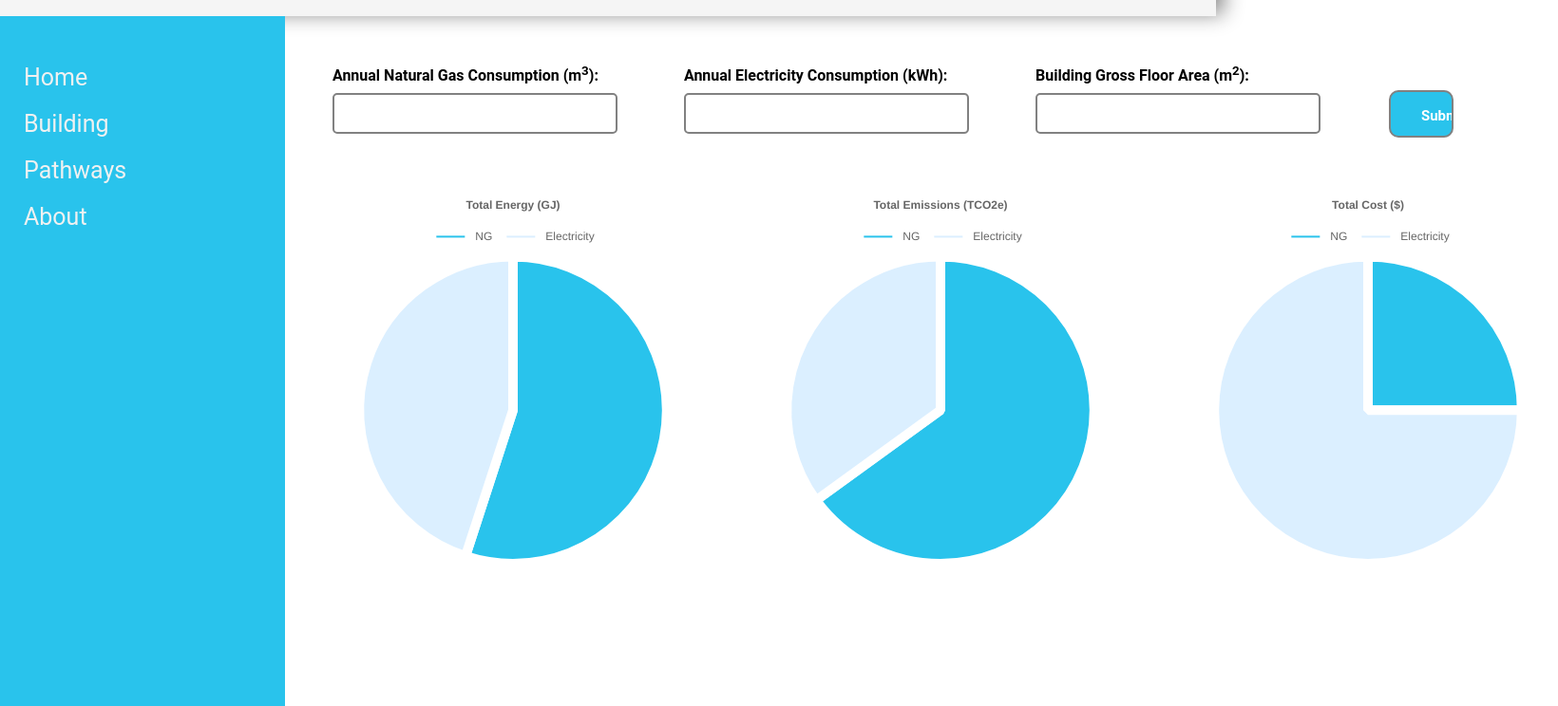
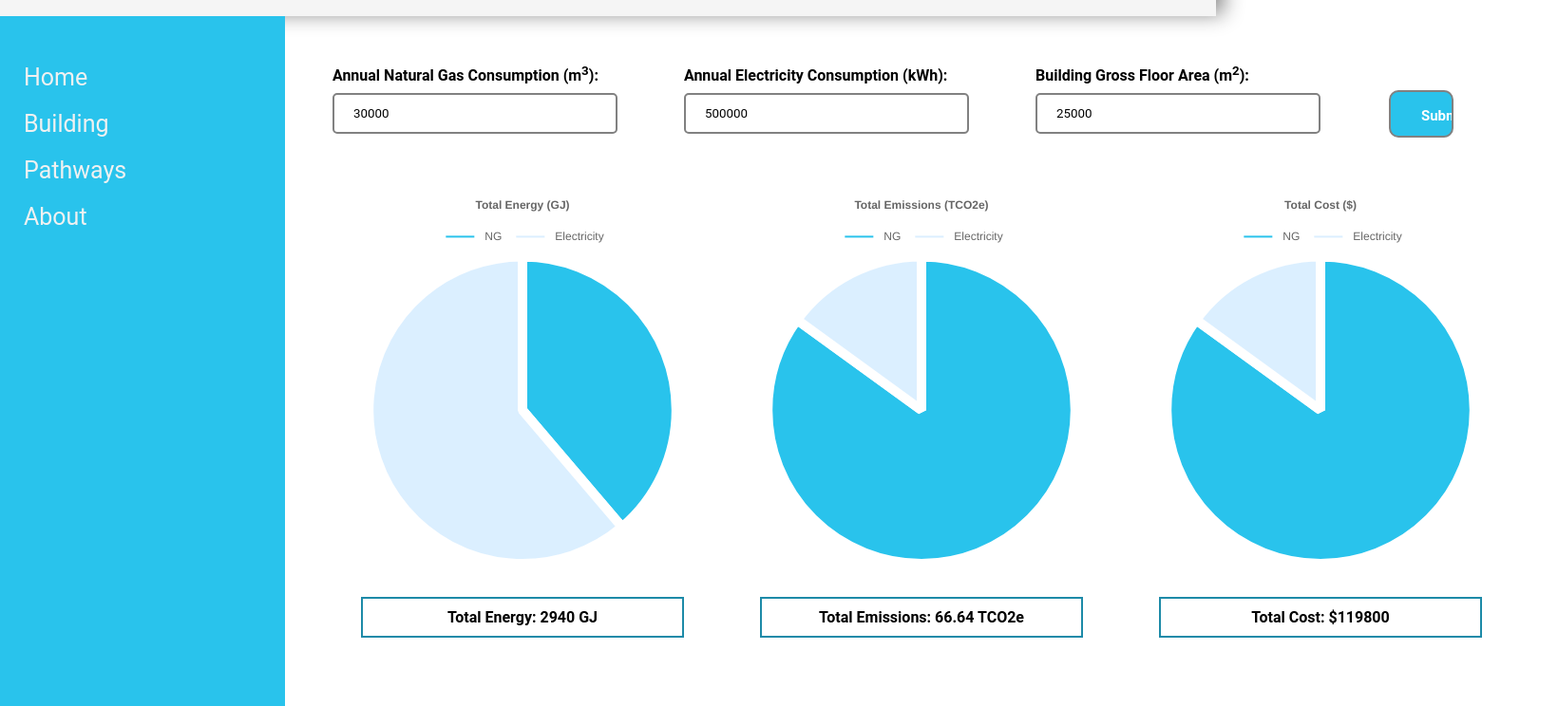
Before and after one commit to HHAhuange/hha-energy-app, a plain HTML site: page pages/building.html in a window 1280 px wide. Shown: the part 56-800 px from the top of the page at 95% size, 1640 px wide, since content can reach past the window. Drawn offline with nearby package versions, Linux system fonts and the light colour scheme.

Commit message:
Complete pie chart functionality with calculations

```diff
--- a/pages/building.html
+++ b/pages/building.html
@@ -9,7 +9,7 @@
     <script src="./building.js" defer></script>
     <script src="https://cdnjs.cloudflare.com/ajax/libs/Chart.js/2.9.4/Chart.js"></script>
 </head>
-    <body>
+    <body onload="updateChart()">
 
         <div class = "header">
 
@@ -30,7 +30,7 @@
 
                 <form name="gas-consumption" action="" method="GET">
                     Annual Natural Gas Consumption (m<sup>3</sup>): <br>
-                    <input id ="gas" name="gas" type="text" value="" oninput="storeValue(this)">
+                    <input id ="gas" name="gas" type="text" value="30000" oninput="storeValue(this)">
                 </form>
             </div>
 
@@ -38,7 +38,7 @@
 
                 <form name="elec-consumption" action="" method="GET">
                     Annual Electricity Consumption (kWh)<sup></sup>: <br>
-                    <input id ="elec" name="elec" type="text" value="" oninput="storeValue(this)">
+                    <input id ="elec" name="elec" type="text" value="500000" oninput="storeValue(this)">
                 </form>
             </div>
 
@@ -46,7 +46,7 @@
 
                 <form name="building-area" action="" method="GET">
                     Building Gross Floor Area (m<sup>2</sup>): <br>
-                    <input id ="area" name="area" type="text" value="" oninput="storeValue(this)">
+                    <input id ="area" name="area" type="text" value="25000" oninput="storeValue(this)">
                 </form>
             </div>
 
@@ -56,12 +56,18 @@
 
         <div class = pie-charts>
 
-            <canvas id="energy" style="width:100%;max-width:400px"></canvas>
-
-            <canvas id= "emissions" style="width:100%;max-width:400px"></canvas>
-
-            <canvas id= "costs" style="width:100%;max-width:400px"></canvas>
-
+            <div>
+            <canvas id="energyChart" style="width:400px"></canvas>
+            <p id = total-energy>Total Energy: </p>
+            </div>
+            <div>
+            <canvas id= "emissionsChart" style="width:400px"></canvas>
+            <p id = total-emissions>Total Emissions: </p>
+            </div>
+            <div>
+            <canvas id= "costsChart" style="width:400px"></canvas>
+            <p id = total-cost>Total Cost: </p>
+        </div>
         </div>
 
     </body>
--- a/pages/building.js
+++ b/pages/building.js
@@ -1,85 +1,122 @@
-let gasConsumption = 0;
-let elecConsumption = 0;
-let buildingArea = 0;
+//Initial values - as set in HTML element value
+var gasConsumption = document.getElementById('gas').value;
+var elecConsumption = document.getElementById('elec').value;
+var buildingArea = document.getElementById('area').value;
 
-var xValues = ["NG", "Electricity"];
-var yValues = [55, 45];
-var yValues2 = [65, 35];
-var yValues3 = [25, 75];
+//Constants for calculations
+const A = 0.001888, B = 0.00002, C = 0.038, D = 0.0036, E = 0.16, F = 0.23;
 
+//Initialize calulation variables
+var naturalGasEnergy = 0, elecEnergy = 0, naturalGasEmissions = 0, elecEmissions = 0, naturalGasCost = 0, elecCost = 0,
+    energy = 0, emissions = 0, cost = 0;
+
+//Chart setup
+var energyChart = null;
+var emissionsChart = null;
+var costChart = null;
+var config1 = { options: { title: { display: true, text: "Total Energy (GJ)"}, aspectRatio: 1 }, type:'pie' };
+var config2 =  { options: { title: { display: true, text: "Total Emissions (TCO2e)"}, aspectRatio: 1 }, type:'pie' };
+var config3 =  { options: { title: { display: true, text: "Total Cost ($)"}, aspectRatio: 1 }, type:'pie' };
 var barColors = ["#29C3EC", "#DBEFFF"];
 
-new Chart("energy", {
-    type: "pie",
-    data: {
-      labels: xValues,
+updateChart();
+
+//Update charts when forms are updated
+function updateChart() {
+
+  getCalculations();
+
+  var xValues1 = ["NG", "Electricity"];
+  var yValues1 = [naturalGasEnergy, elecEnergy];
+  ctx = document.getElementById('energyChart').getContext('2d');
+
+  config1.data = {
+    labels: xValues1,
     datasets: [{
+      data: yValues1,
       backgroundColor: barColors,
-        data: yValues,
+      hoverBackgroundColor: barColors,
       borderWidth: 10
       }]
-    },
-    options: {
-      title: {
-        display: true,
-        text: "Total Energy (GJ)",
-      },
-      aspectRatio: 1
-    },
-    plugins: {
-      datalabels: {
-          formatter: (value, ctx) => {
-              let sum = 0;
-              let dataArr = ctx.chart.data.datasets[0].data;
-              dataArr.map(data => {
-                  sum += data;
-              });
-              let percentage = (value*100 / sum).toFixed(2)+"%";
-              return percentage;
   }
+
+  if (energyChart == null) {
+    energyChart = new Chart(ctx, config1);
   }
-      },
-});
+  else {
+    energyChart.update()
+  }
 
-new Chart("emissions", {
-    type: "pie",
-    data: {
-      labels: xValues,
+  document.getElementById("total-energy").textContent = "Total Energy: " + energy + " GJ";
+
+  var xValues2 = ["NG", "Electricity"];
+  var yValues2 = [naturalGasEmissions, elecEmissions];
+  ctx2 = document.getElementById('emissionsChart').getContext('2d');
+
+  config2.data = {
+    labels: xValues2,
     datasets: [{
+      data: yValues2,
       backgroundColor: barColors,
-        data: yValues2,
+      hoverBackgroundColor: barColors,
       borderWidth: 10
       }]
-    },
-    options: {
-      title: {
-        display: true,
-        text: "Total Emissions (TCO2e)",
-      },
-      aspectRatio: 1
   }
-  });
 
-  new Chart("costs", {
-    type: "pie",
-    data: {
-      labels: xValues,
+  if (emissionsChart == null) {
+    emissionsChart = new Chart(ctx2, config2);
+  }
+  else {
+    emissionsChart.update()
+  }
+
+  document.getElementById("total-emissions").textContent = "Total Emissions: " + emissions + " TCO2e";
+
+
+  var xValues3 = ["NG", "Electricity"];
+  var yValues3 = [naturalGasCost, elecCost];
+  ctx3 = document.getElementById('costsChart').getContext('2d');
+
+  config3.data = {
+    labels: xValues3,
     datasets: [{
+      data: yValues2,
       backgroundColor: barColors,
-        data: yValues3,
+      hoverBackgroundColor: barColors,
       borderWidth: 10
       }]
-    },
-    options: {
-      title: {
-        display: true,
-        text: "Total Cost ($)",
-      },
-      aspectRatio: 1
   }
-  });
 
+  if (costChart == null) {
+    costChart = new Chart(ctx3, config3);
+  }
+  else {
+    costChart.update()
+  }
+
+  document.getElementById("total-cost").textContent = "Total Cost: $" + cost;
+
+}
+
+//Perform energy calculations based on formulas
+function getCalculations() {
+
+  naturalGasEnergy = gasConsumption * C;
+  elecEnergy = elecConsumption * D;
+  energy = naturalGasEnergy + elecEnergy;
+
+  naturalGasEmissions = gasConsumption * A;
+  elecEmissions = elecConsumption * B;
+  emissions = naturalGasEmissions + elecEmissions;
+
+  naturalGasCost = gasConsumption * E;
+  elecCost = elecConsumption * F;
+  cost = naturalGasCost + elecCost;
+}
+
+//Store form values as they are entered on the webpage
 function storeValue(element) {
+
   if (element.id == "gas") {
       gasConsumption = element.value;
       console.log(gasConsumption);
--- a/styles.css
+++ b/styles.css
@@ -69,7 +69,6 @@ input[type=text] {
     border-radius: 5px;
     border: 2px solid #818181;
 
-
 }
 
 input[type=button] {
@@ -99,8 +98,18 @@ form {
 }
 
 .pie-charts {
-    margin-left: 340px;
+    margin-left: 350px;
     display: flex;
-    gap: 50px;
+    gap: 20px;
 
 }
+
+p {
+    display: flex;
+    justify-content: center;
+    margin: 30px;
+    padding: 10px;
+    font-weight: bold;
+    border: 2px solid #1d8aa8;
+
+}
```
Lines whose indentation alone changed are shown as unchanged.
